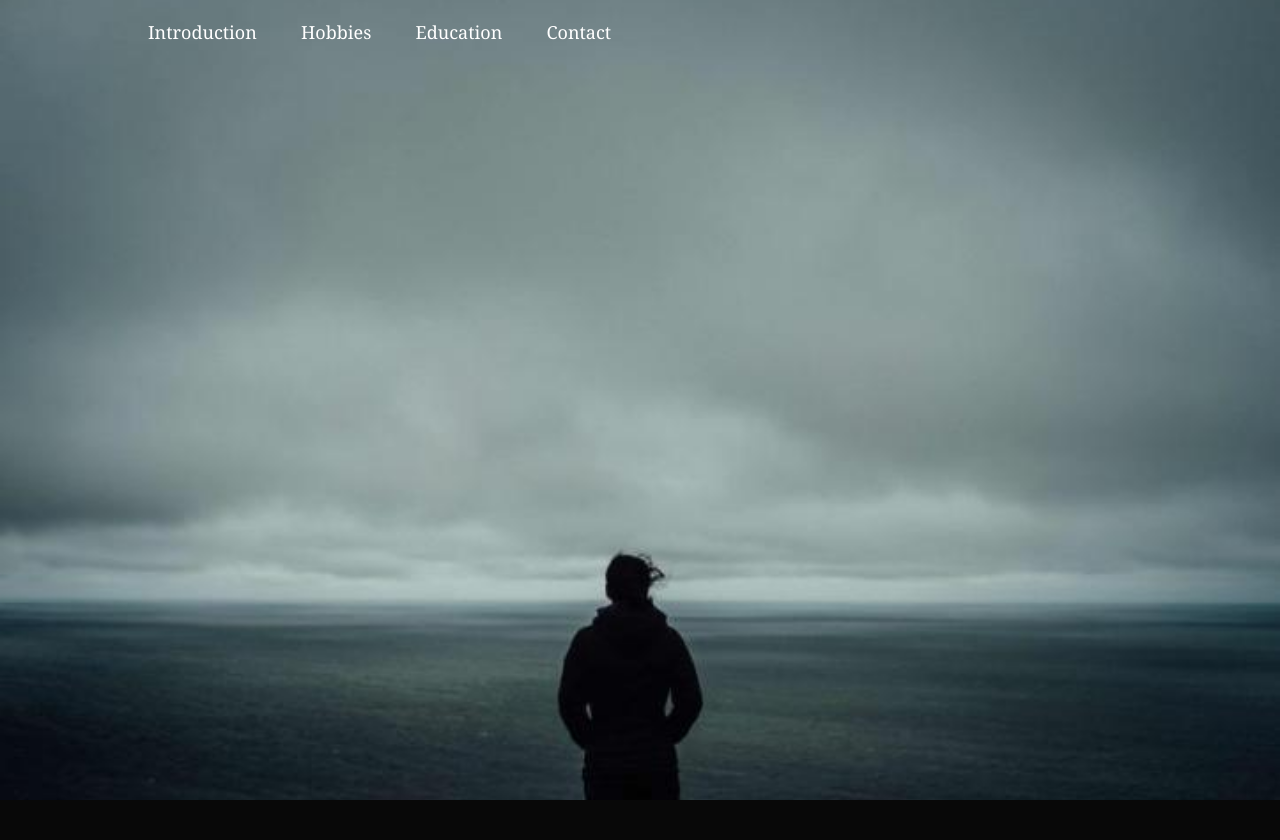
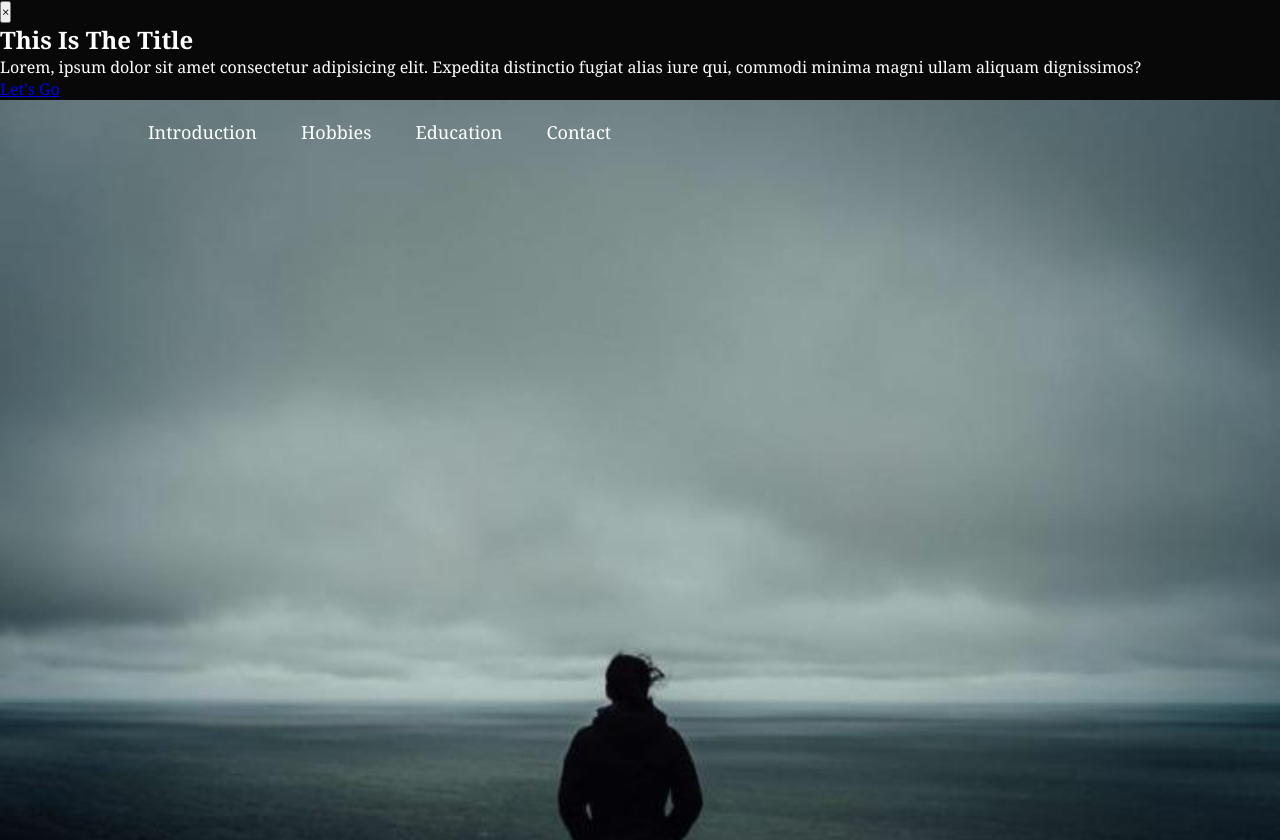
Before and after one commit to Adhish-XD/Final-Portfolio, a plain HTML site: page index.html in a window 1280 px wide. Shown: the top 840 px of the page. Drawn offline with Linux system fonts and the light colour scheme.

Commit message:
code updated

```diff
--- a/Portfolio.html
+++ b/index.html
@@ -13,6 +13,14 @@
 
     </head>
     <body >
+        <div class="popup">
+            <button id="close">&times;</button>
+            <h2>This Is The Title</h2>
+            <p>
+                Lorem, ipsum dolor sit amet consectetur adipisicing elit. Expedita distinctio fugiat alias iure qui, commodi minima magni ullam aliquam dignissimos?
+            </p>
+            <a href="#">Let's Go</a>
+        </div>
         <script>
           alert("This webpage consists of my portfolio");
         </script>
@@ -109,4 +117,20 @@
         Copyright@2022
     </footer>
 </center>
+<script>
+window.addEventListener("load", function(){
+    setTimeout(
+        function open(event){
+            document.querySelector(".popup").style.display = "block";
+        },
+        1000
+    )
+});
+
+
+document.querySelector("#close").addEventListener("click", function(){
+    document.querySelector(".popup").style.display = "none";
+});
+</script>
     </body>
+    </html>
--- a/style.css
+++ b/style.css
@@ -163,7 +163,7 @@ nav ul li a:hover::after{
 #education{
     display: flex;
     justify-content: space-between;
-    flex-wrap: wrap;
+    /* flex-wrap: wrap; */
 }
 .header{
     font-size: 50px;
```
